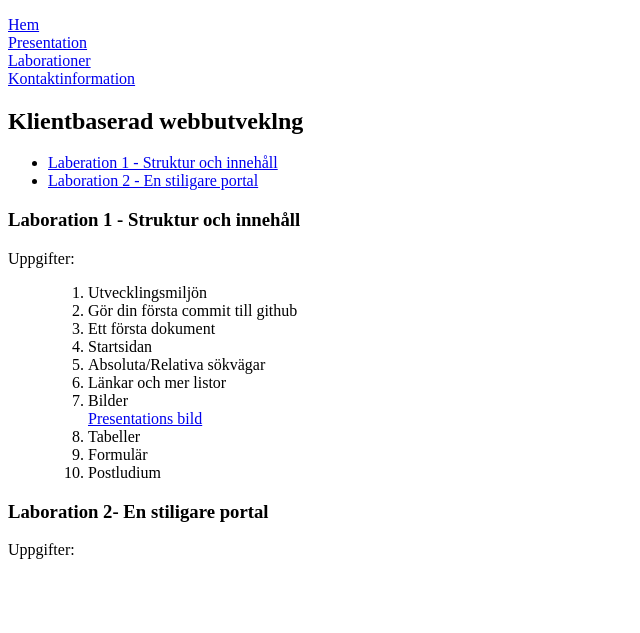
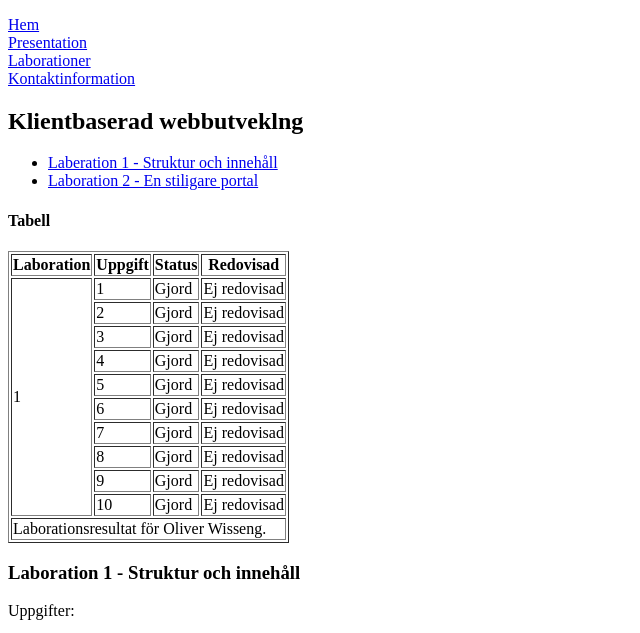
Before and after one commit to wisseng/ow222bf-1dv435-laborationer, a plain HTML site: page pages/Laborationer.html in a window 1280 px wide. Shown: the part 105-738 px from the top of the page, without its empty margins (0-640 px from the left). Drawn offline with Linux system fonts and the light colour scheme.

Commit message:
gjord klart allt

```diff
--- a/pages/Laborationer.html
+++ b/pages/Laborationer.html
@@ -5,7 +5,7 @@
         <title>Untitled Document</title>
     </head>
     <body>
-            <h1>Laborationer</h1>
+    <h1>Laborationer</h1>
                 <p><h3>Meny</h3>
                 <a href="../index.html">Hem</a><br>
                 <a href="presentation.html">Presentation</a><br>
@@ -14,10 +14,81 @@
                 </p>
 
                 <h2>Klientbaserad webbutveklng</h2>
+
                     <ul>
                         <li><a href=#"labb1">Laberation 1 - Struktur och innehåll</a></li>
                         <li><a href=#"labb2">Laboration 2 - En stiligare portal</a></li>
                     </ul>
+
+                    <h4>Tabell</h4>
+
+            <table border='1'>
+                <tr>
+                    <th>Laboration</th>
+                    <th>Uppgift</th>
+                    <th>Status</th>
+                    <th>Redovisad</th>
+                </tr>
+                    <tr>
+                        <td rowspan="10">1</td>
+                        <td>1</td>
+                        <td>Gjord</td>
+                        <td>Ej redovisad</td>
+                    </tr>
+                    <tr>
+                        <td>2</td>
+                        <td>Gjord</td>
+                        <td>Ej redovisad</td>
+                    </tr>
+                    <tr>
+                        <td>3</td>
+                        <td>Gjord</td>
+                        <td>Ej redovisad</td>
+                    </tr>
+                    <tr>
+                        <td>4</td>
+                        <td>Gjord</td>
+                        <td>Ej redovisad</td>
+                    </tr>
+                    <tr>
+                        <td>5</td>
+                        <td>Gjord</td>
+                        <td>Ej redovisad</td>
+                    </tr>
+                    <tr>
+                        <td>6</td>
+                        <td>Gjord</td>
+                        <td>Ej redovisad</td>
+                    </tr>
+                    <tr>
+                        <td>7</td>
+                        <td>Gjord</td>
+                        <td>Ej redovisad</td>
+                    </tr>
+                    <tr>
+                        <td>8</td>
+                        <td>Gjord</td>
+                        <td>Ej redovisad</td>
+                    </tr>
+                    <tr>
+                        <td>9</td>
+                        <td>Gjord</td>
+                        <td>Ej redovisad</td>
+                    </tr>
+                    <tr>
+                        <td>10</td>
+                        <td>Gjord</td>
+                        <td>Ej redovisad</td>
+                    </tr>
+                    <tr>
+                    <td colspan="4">
+                        Laborationsresultat för Oliver Wisseng.
+                    </td>
+                </tr>
+
+                </table>
+
+
 
                 <h3 id="labb1">Laboration 1 - Struktur och innehåll</h3>
                     <p>Uppgifter:</p>
```
Also changed, not shown: pages/kontakt.html (+39 -1 lines), pages/presentation.html (+1 -0 lines).
